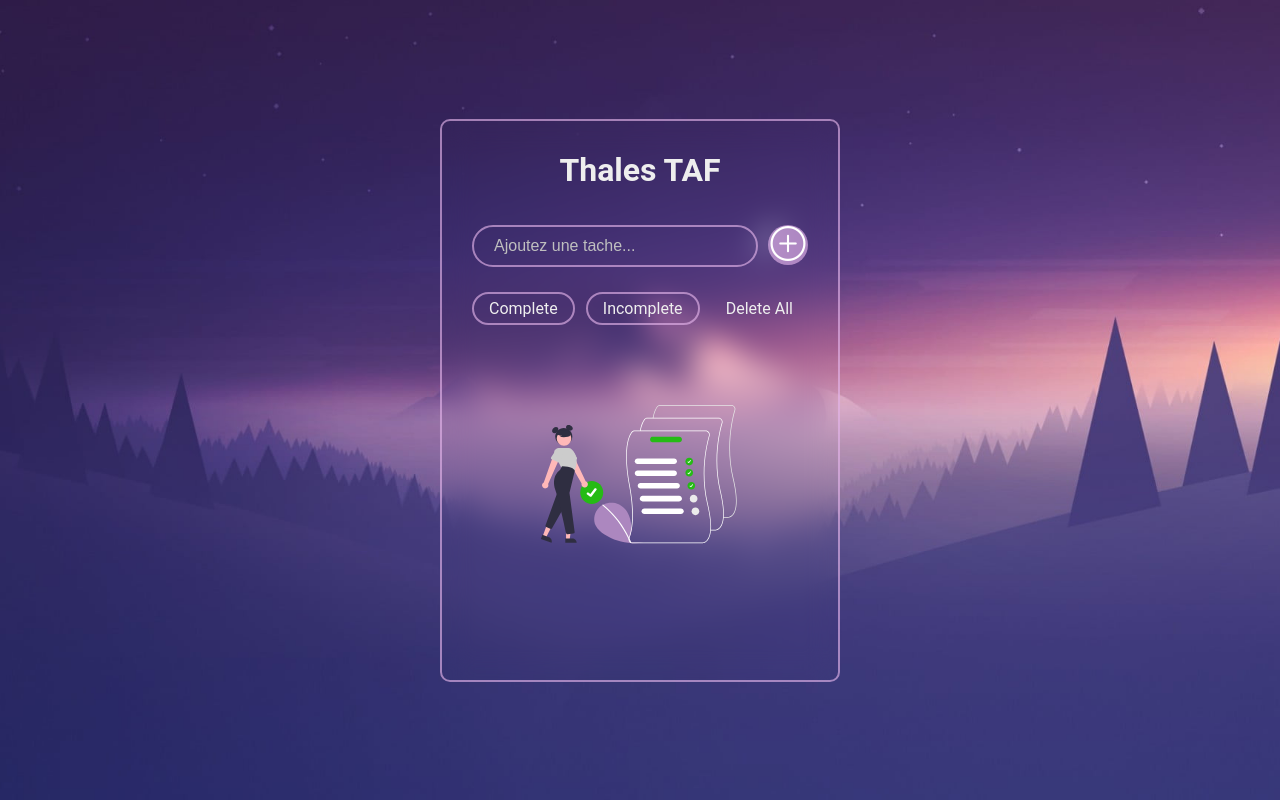
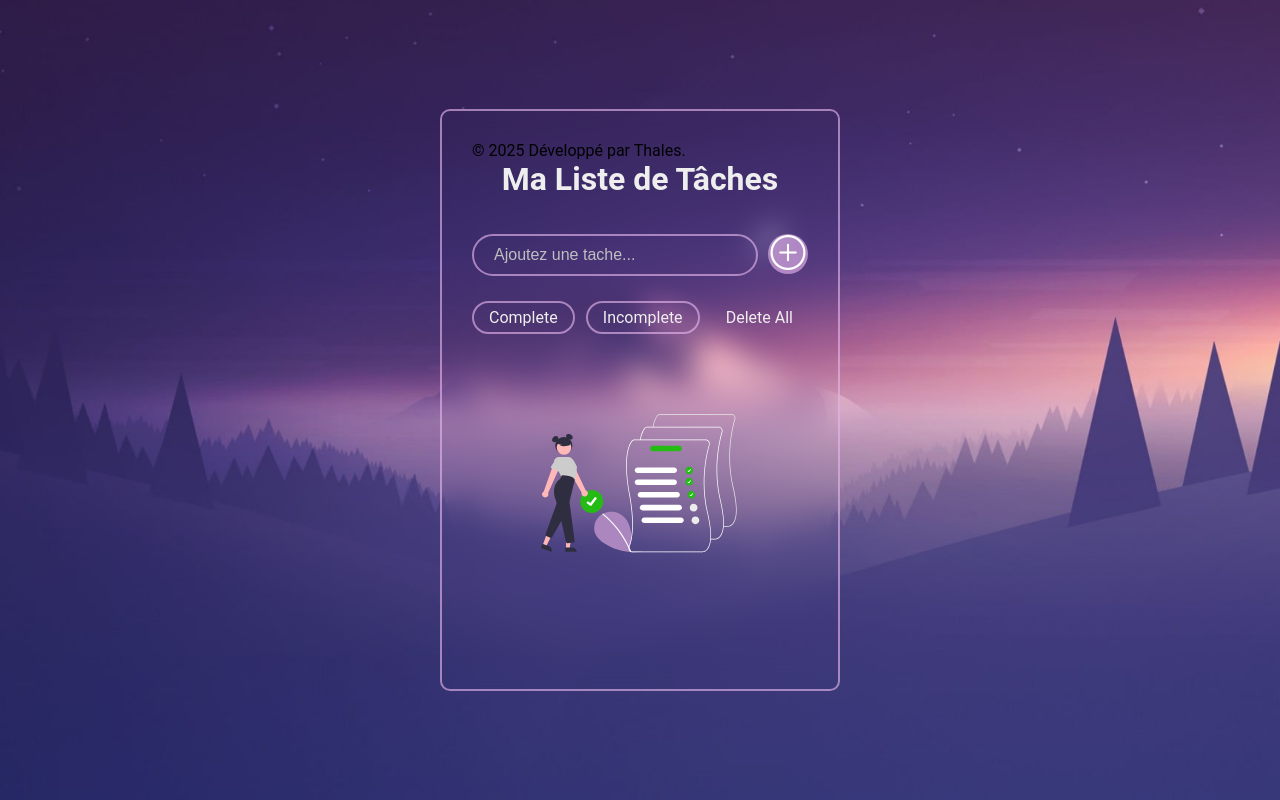
Before and after one commit to ThalesSangare/ma-todolist, a plain HTML site: page index.html in a window 1280 px wide. Drawn offline with nearby package versions, Linux system fonts and the light colour scheme.

Commit message:
Update index.html

```diff
--- a/index.html
+++ b/index.html
@@ -1,5 +1,5 @@
 <!DOCTYPE html>
-<html lang="en">
+<html lang="fr">
 <head>
     <meta charset="UTF-8">
     <meta name="author" content="SANGARE_KABINE">
@@ -11,7 +11,8 @@
 </head>
 <body>
     <div class="container">
-        <h1>Thales TAF</h1>
+        <p id="signé">&copy; 2025 Développé par Thales.</p>
+        <h1>Ma Liste de Tâches</h1>
         <div class="input-container">
           <input class="todo-input" placeholder="Ajoutez une tache...">
           <button class="add-button">
```
